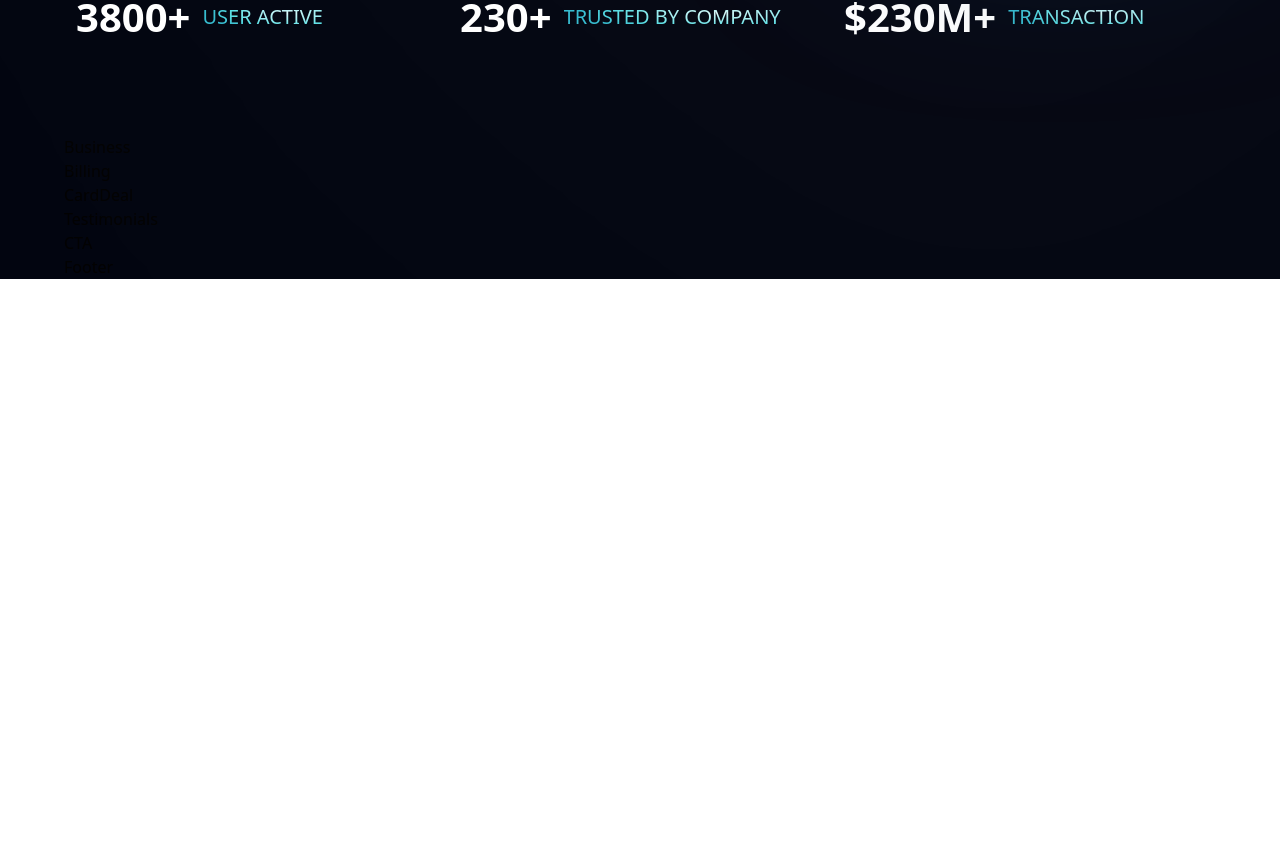
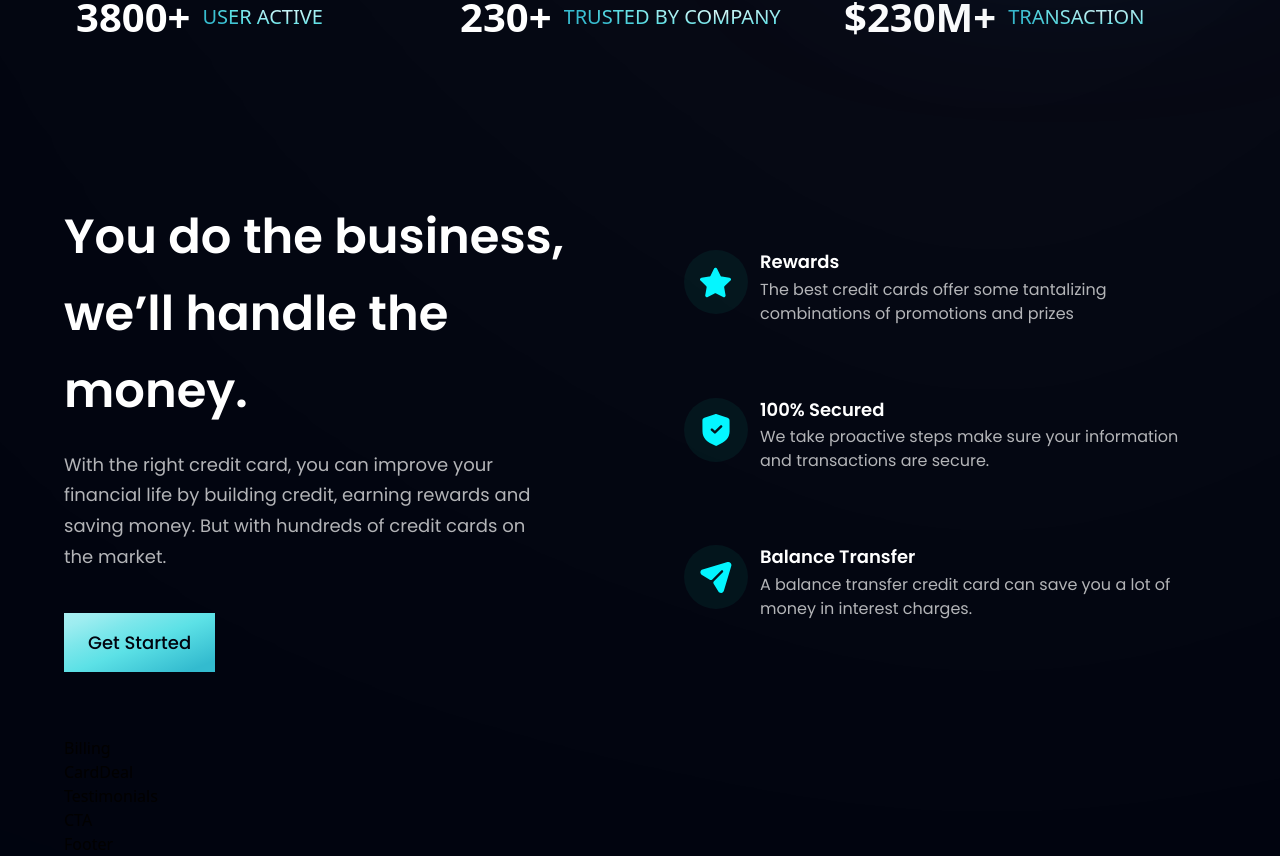
Before and after one commit to HabtamuDes/bank_modern_app, a React (Vite) app: page / in a window 1280 px wide. Shown: the part 810-1666 px from the top of the page. Before the commit the page ends 1089 px from the top, so only its background shows below. Built offline with nearby package versions, Linux system fonts and the light colour scheme.

Commit message:
bussiness section

```diff
--- a/src/components/Business.jsx
+++ b/src/components/Business.jsx
@@ -1,9 +1,45 @@
-import React from 'react'
+import { features } from "../constants";
+import styles, { layout } from "../style";
+import Button from "./Button";
 
-const Business = () => {
-  return (
-    <div>Business</div>
-  )
-}
+const FeatureCard = ({ icon, title, content, index }) => (
+  <div className={`flex flex-row p-6 rounded-[20px] ${index !== features.length - 1 ? "mb-6" : "mb-0"} feature-card`}>
+    <div className={`w-[64px] h-[64px] rounded-full ${styles.flexCenter} bg-dimBlue`}>
+      <img src={icon} alt="star" className="w-[50%] h-[50%] object-contain" />
+    </div>
+    <div className="flex-1 flex flex-col ml-3">
+      <h4 className="font-poppins font-semibold text-white text-[18px] leading-[23.4px] mb-1">
+        {title}
+      </h4>
+      <p className="font-poppins font-normal text-dimWhite text-[16px] leading-[24px]">
+        {content}
+      </p>
+    </div>
+  </div>
+);
 
-export default Business
+const Business = () =>  (
+  <section id="features" className={layout.section}>
+    <div className={layout.sectionInfo}>
+      <h2 className={styles.heading2}>
+        You do the business, <br className="sm:block hidden" /> we’ll handle
+        the money.
+      </h2>
+      <p className={`${styles.paragraph} max-w-[470px] mt-5`}>
+        With the right credit card, you can improve your financial life by
+        building credit, earning rewards and saving money. But with hundreds
+        of credit cards on the market.
+      </p>
+
+      <Button styles={`mt-10`} />
+    </div>
+
+    <div className={`${layout.sectionImg} flex-col`}>
+      {features.map((feature, index) => (
+        <FeatureCard key={feature.id} {...feature} index={index} />
+      ))}
+    </div>
+  </section>
+);
+
+export default Business;
--- a/src/components/Button.jsx
+++ b/src/components/Button.jsx
@@ -1,9 +1,15 @@
-import React from 'react'
+import React from "react";
 
-const Button = () => {
+const Button = ({ styles }) => {
   return (
-    <div>Button</div>
-  )
-}
+    <button
+      type="button"
+      className={`py-4 px-6 bg-blue-gradient font-poppins font-medium text-[18px]
+     text-primary outline-none ${styles}`}
+    >
+      Get Started
+    </button>
+  );
+};
 
-export default Button
+export default Button;
```
